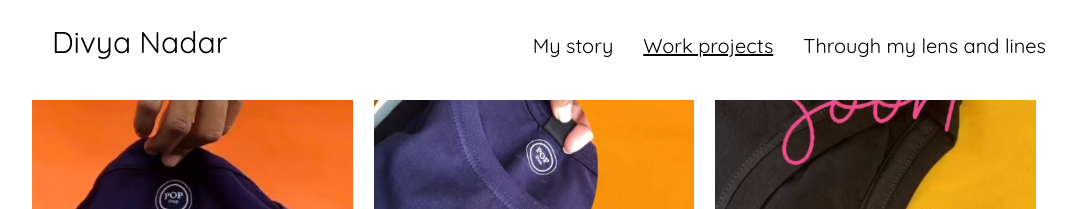
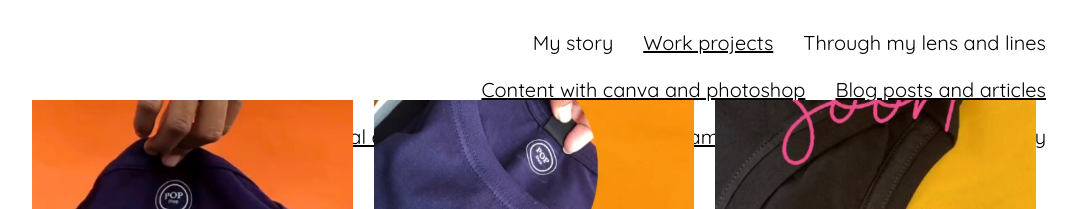
Before and after one commit to ProgramerB/portfolio, a React (Create React App) app: page / in a window 1280 px wide. Shown: the top 209 px of the page, without its empty margins (106-1183 px from the left). Built offline with nearby package versions, Linux system fonts and the light colour scheme.

Commit message:
New Links

```diff
--- a/src/components/Nav.tsx
+++ b/src/components/Nav.tsx
@@ -36,6 +36,13 @@ const Nav = () => {
               <NavLink className='page' to="/mylens" onClick={showNav}>Through my lens and lines</NavLink>
               {/* <NavLink className='page' to="/lens&lines" onClick={showNav}>Through my lens and lines</NavLink> */}
               {/* <a className='page' href='https://www.instagram.com/nadar_divya/' target='_blank' rel="noopener noreferrer" onClick={showNav}>Instagram</a> */}
+              <NavLink className='page' to="/" onClick={showNav}>Content with canva and photoshop</NavLink>
+              <NavLink className='page' to="/" onClick={showNav}>Blog posts and articles</NavLink>
+              <NavLink className='page' to="/" onClick={showNav}>Campaign proposal examples</NavLink>
+              <NavLink className='page' to="/" onClick={showNav}>Cohesive branding example</NavLink>
+              <NavLink className='page' to="/" onClick={showNav}>Influencer marleting strategy</NavLink>
+
+
           </span>
 
         </nav>
```
